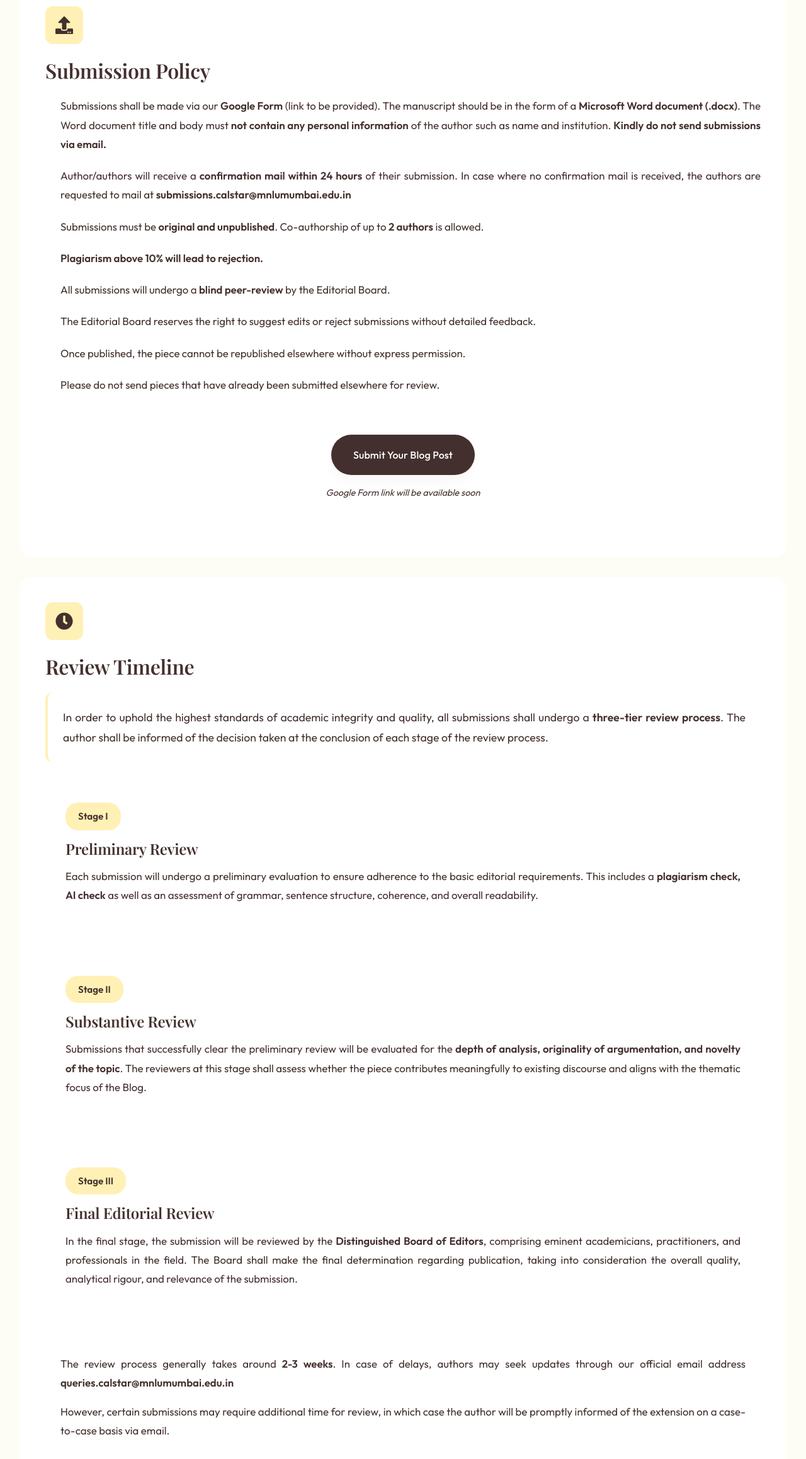
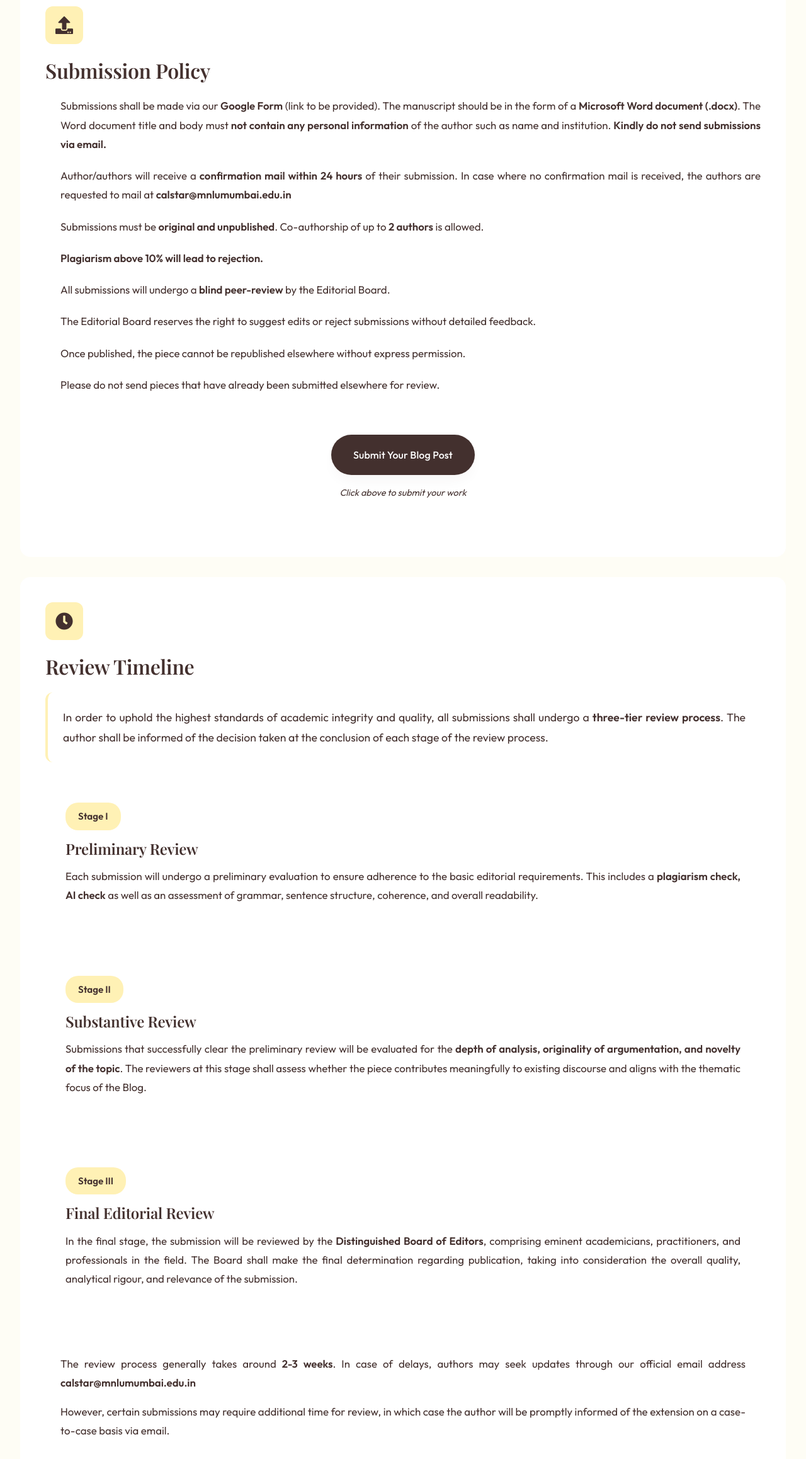
Before and after one commit to JB-uses-git/mnlumumbai, a React (Vite) app: page /submission-guidelines-blog in a window 1280 px wide. Shown: the part 2063-4379 px from the top of the page at 63% size. Built offline with nearby package versions, Linux system fonts and the light colour scheme; a web font is replaced by a local one.

Commit message:
updated The CLPR Blog Submission Portal redirecting form link

```diff
--- a/src/components/SubmissionGuidelines.jsx
+++ b/src/components/SubmissionGuidelines.jsx
@@ -84,7 +84,7 @@ const SubmissionGuidelines = memo(() => {
                   Submissions to be made by creating a <strong>Google Form</strong> (link to be provided), where the manuscript should be in the form of a <strong>Microsoft Word document (.docx)</strong>. The Word document title and body must <strong>not contain any personal information</strong> of the author such as name and institution. Any submission through mail will not be accepted.
                 </li>
                 <li>
-                  Author/authors will receive a <strong>confirmation mail within 24 hours</strong> of their submission. In case where no confirmation mail is received, the authors are requested to mail at <strong>submissions.calstar@mnlumumbai.edu.in</strong>
+                  Author/authors will receive a <strong>confirmation mail within 24 hours</strong> of their submission. In case where no confirmation mail is received, the authors are requested to mail at <strong><a href="mailto:calstar@mnlumumbai.edu.in">calstar@mnlumumbai.edu.in</a></strong>
                 </li>
                 <li>
                   Please do not send pieces that have already been submitted elsewhere for review.
@@ -138,7 +138,7 @@ const SubmissionGuidelines = memo(() => {
 
               <div className="timeline-footer">
                 <p>
-                  The Editorial Board is committed to reverting with the final decision within <strong>two-three weeks</strong> of receiving the submission. In case of no update regarding the submission, the author can raise their complaint through <strong>queries.calstar@mnlumumbai.edu.in</strong>
+                  The Editorial Board is committed to reverting with the final decision within <strong>two-three weeks</strong> of receiving the submission. In case of no update regarding the submission, the author can raise their complaint through <strong><a href="mailto:calstar@mnlumumbai.edu.in">calstar@mnlumumbai.edu.in</a></strong>
                 </p>
                 <p>
                   However, certain submissions may require additional time for review, in which case the author will be promptly informed of the extension on a case-to-case basis via email.
--- a/src/components/SubmissionGuidelinesBlog.jsx
+++ b/src/components/SubmissionGuidelinesBlog.jsx
@@ -117,7 +117,7 @@ const SubmissionGuidelinesBlog = memo(() => {
                   Submissions shall be made via our <strong>Google Form</strong> (link to be provided). The manuscript should be in the form of a <strong>Microsoft Word document (.docx)</strong>. The Word document title and body must <strong>not contain any personal information</strong> of the author such as name and institution. <strong>Kindly do not send submissions via email.</strong>
                 </li>
                 <li>
-                  Author/authors will receive a <strong>confirmation mail within 24 hours</strong> of their submission. In case where no confirmation mail is received, the authors are requested to mail at <strong>submissions.calstar@mnlumumbai.edu.in</strong>
+                  Author/authors will receive a <strong>confirmation mail within 24 hours</strong> of their submission. In case where no confirmation mail is received, the authors are requested to mail at <strong><a href="mailto:calstar@mnlumumbai.edu.in">calstar@mnlumumbai.edu.in</a></strong>
                 </li>
                 <li>
                   Submissions must be <strong>original and unpublished</strong>. Co-authorship of up to <strong>2 authors</strong> is allowed.
@@ -139,10 +139,10 @@ const SubmissionGuidelinesBlog = memo(() => {
                 </li>
               </ol>
               <div className="submission-action">
-                <a href="#" className="btn btn-primary submission-btn">
+                <a href="https://forms.gle/o8wBRxLiuGm6aftUA" target="_blank" rel="noopener noreferrer" className="btn btn-primary submission-btn">
                   Submit Your Blog Post
                 </a>
-                <p className="submission-note">Google Form link will be available soon</p>
+                <p className="submission-note">Click above to submit your work</p>
               </div>
             </div>
           </div>
@@ -186,7 +186,7 @@ const SubmissionGuidelinesBlog = memo(() => {
 
               <div className="timeline-footer">
                 <p>
-                  The review process generally takes around <strong>2-3 weeks</strong>. In case of delays, authors may seek updates through our official email address <strong>queries.calstar@mnlumumbai.edu.in</strong>
+                  The review process generally takes around <strong>2-3 weeks</strong>. In case of delays, authors may seek updates through our official email address <strong><a href="mailto:calstar@mnlumumbai.edu.in">calstar@mnlumumbai.edu.in</a></strong>
                 </p>
                 <p>
                   However, certain submissions may require additional time for review, in which case the author will be promptly informed of the extension on a case-to-case basis via email.
--- a/src/components/SubmissionGuidelinesJournal.jsx
+++ b/src/components/SubmissionGuidelinesJournal.jsx
@@ -128,7 +128,7 @@ const SubmissionGuidelinesJournal = memo(() => {
                   Submissions to be made through our <strong>Google Form</strong> (link to be provided). The manuscript should be in the form of a <strong>Microsoft Word document (.docx)</strong>. The Word document title and body must <strong>not contain any personal information</strong> of the author such as name and institution. Any submission through mail will not be accepted.
                 </li>
                 <li>
-                  Author/authors will receive a <strong>confirmation mail within 24 hours</strong> of their submission. In case where no confirmation mail is received, the authors are requested to mail at <strong>submissions.calstar@mnlumumbai.edu.in</strong>
+                  Author/authors will receive a <strong>confirmation mail within 24 hours</strong> of their submission. In case where no confirmation mail is received, the authors are requested to mail at <strong><a href="mailto:calstar@mnlumumbai.edu.in">calstar@mnlumumbai.edu.in</a></strong>
                 </li>
                 <li>
                   Please do not send pieces that have already been submitted elsewhere for review.
@@ -185,7 +185,7 @@ const SubmissionGuidelinesJournal = memo(() => {
 
               <div className="timeline-footer">
                 <p>
-                  The Editorial Board is committed to reverting with the final decision within <strong>8-10 weeks</strong> of receiving the submission. In case of no update regarding the submission, the author can raise their complaint through <strong>queries.calstar@mnlumumbai.edu.in</strong>
+                  The Editorial Board is committed to reverting with the final decision within <strong>8-10 weeks</strong> of receiving the submission. In case of no update regarding the submission, the author can raise their complaint through <strong><a href="mailto:calstar@mnlumumbai.edu.in">calstar@mnlumumbai.edu.in</a></strong>
                 </p>
                 <p>
                   However, certain submissions may require additional time for review, in which case the author will be promptly informed of the extension on a case-to-case basis via email.
```
